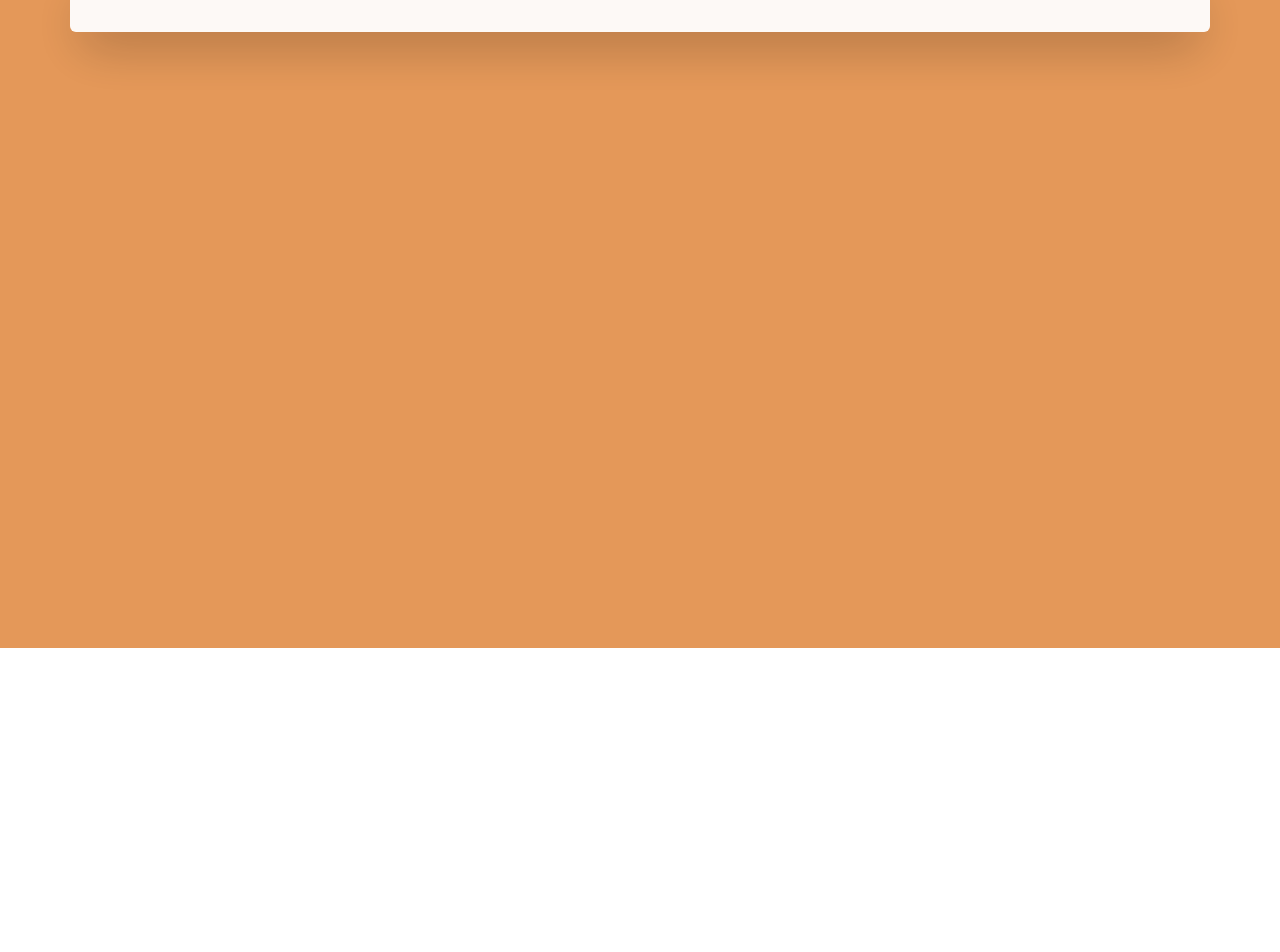
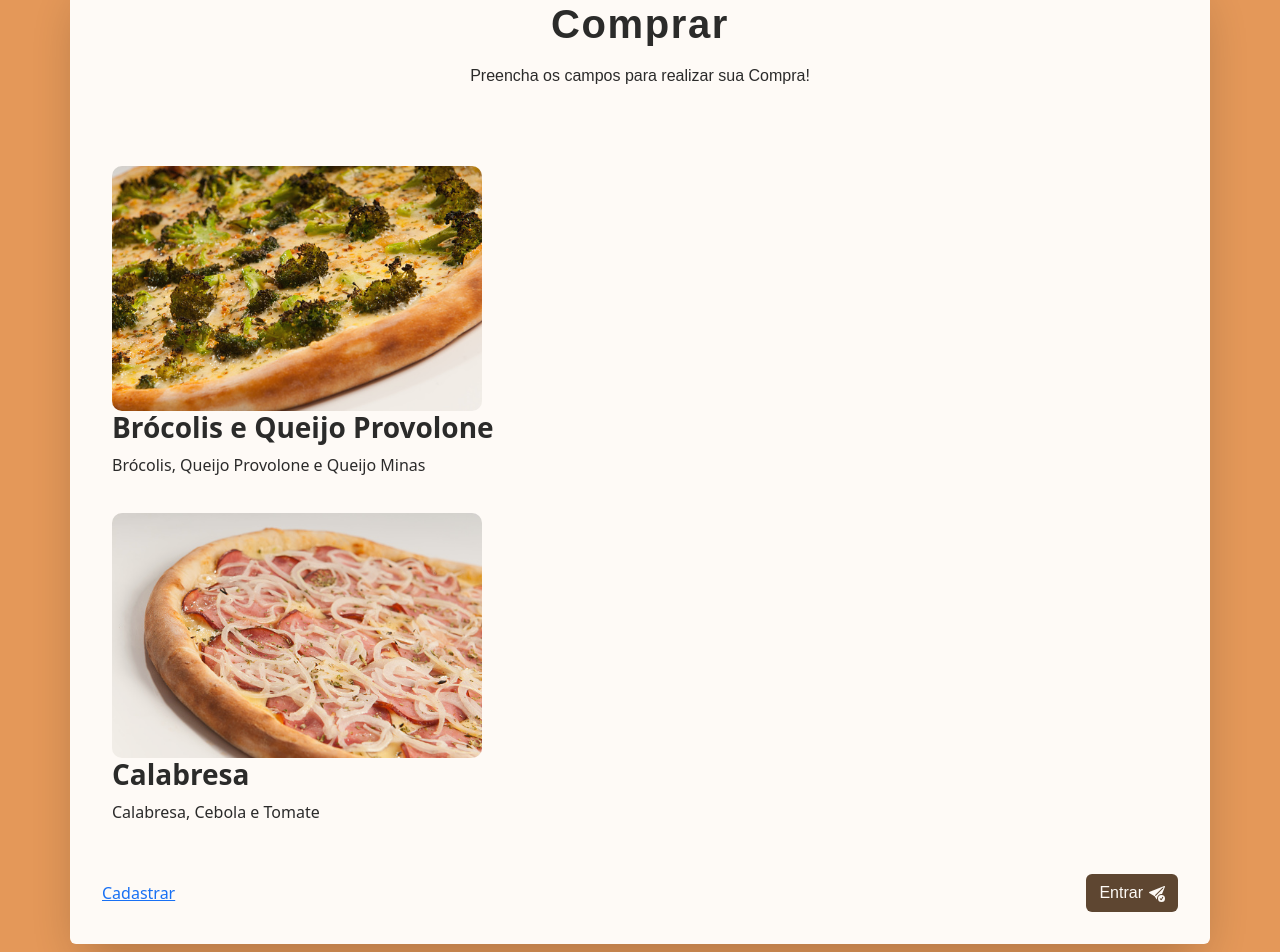
Before and after one commit to diiegobsilva/SegurancaInformacao, a React (Create React App) app in the folder front/: page /comprar in a window 1280 px wide. Shown: the part 160-1112 px from the top of the page. Before the commit the page ends 808 px from the top, so only its background shows below. Built offline with nearby package versions, Linux system fonts and the light colour scheme; a web font is replaced by a local one.

Commit message:
Tela Comprar

```diff
--- a/front/src/App.css
+++ b/front/src/App.css
@@ -165,6 +165,12 @@ input::-webkit-inner-spin-button {
   border-radius: 10px;
 }
 
+.menu-item-image-comprar img {
+  width: 35%;
+  height: auto;
+  border-radius: 10px;
+}
+
 .item-name {
   font-weight: bold;
   align-items: center;
--- a/front/src/App.tsx
+++ b/front/src/App.tsx
@@ -7,6 +7,7 @@ import EditarCliente from "./pages/Editar";
 import Login from "./pages/Login";
 import Home from "./pages/Home";
 import Perfil from "./pages/Perfil";
+import TelaComprar from "./pages/TelaComprar";
 
 function App() {
 
@@ -26,6 +27,7 @@ function App() {
                 <Route path="/perfil" element={<Perfil />} />
                 <Route path="/listagem" element={<ListagemCliente />} />
                 <Route path="editar/:id" element={<EditarCliente />} />
+                <Route path="/comprar" element={<TelaComprar />} />
             </Routes>
           </div>
 
--- a/front/src/controllers/termos.ts
+++ b/front/src/controllers/termos.ts
@@ -6,5 +6,6 @@ function TermoMarketing() {
 
 function TermoCondicoesPrivacidade() {
     Swal.fire('Aceitação dos Termos e Condições e da Política de Privacidade Li e aceito os Termos e Condições de utilização, venda e a Política de Privacidade. Caso a sua encomenda seja para levantamento na loja, o seu Nome e Apelido constarão no ecrã existente no interior do restaurante em conjunto com a indicação do tempo de espera.')
+
   }
 export {TermoMarketing, TermoCondicoesPrivacidade}
--- /dev/null
+++ b/front/src/pages/TelaComprar.tsx
@@ -0,0 +1,93 @@
+import { useEffect } from "react";
+import { useFormik } from "formik";
+import "../App.css";
+import axios from "axios";
+import { avisoConcluido, avisoErro, registrationSchema } from "../controllers";
+import { URI } from "../enumerations/uri";
+import React from "react";
+import { initialValues } from "../types";
+import pizza4 from "../images/pizza4.jpg";
+import pizza5 from "../images/pizza5.jpg";
+import pizza6 from "../images/pizza6.jpg";
+
+
+function TelaComprar() {
+  const formik = useFormik({
+    initialValues,
+    validationSchema: registrationSchema,
+    initialErrors: { nome: "" },
+    onSubmit: async (values) => {
+      JSON.stringify(values, null, 2);
+      await axios.post(URI.CRIAR_CLIENTE, formik.values);
+      onClickLimpar();
+    },
+  });
+
+  function onClickLimpar() {
+    formik.resetForm();
+  }
+
+  function onClickEnviar() {
+    if (!formik.isValid) {
+      avisoErro();
+    } else {
+      formik.submitForm();
+      avisoConcluido();
+    }
+  }
+
+  return (
+    <form>
+      <div className="text-center mb-4">
+        <h1 className="text-dark fw-bolder mb-3 font-padrao-titulo">Comprar</h1>
+        <div className="text-gray-500 fs-6 font-padrao-titulo mb-5" style={{ letterSpacing: 0 }}>Preencha os campos para realizar sua Compra!</div>
+      </div>
+
+      <div className="row">
+        <div>
+          <div className="menu-column">
+            <div className="menu-item-card">
+            </div>
+            <div className="menu-item-card">
+              <div className="menu-item-image-comprar">
+                <img src={pizza5} alt="Calabresa e Brócolis" />
+                <div className="item-details">
+                  <h3 className="item-name">Brócolis e Queijo Provolone</h3>
+                  <div className="quantity-controls">
+                  </div>
+                </div>
+                <p className="item-description">Brócolis, Queijo Provolone e Queijo Minas</p>
+              </div>
+            </div>
+            <div className="menu-item-card">
+              <div className="menu-item-image-comprar">
+                <img src={pizza6} alt="Calabresa" />
+                <div className="item-details">
+                  <h3 className="item-name">Calabresa</h3>
+                  <div className="quantity-controls">
+                  </div>
+                </div>
+                <p className="item-description">Calabresa, Cebola e Tomate</p>
+              </div>
+            </div>
+          </div>
+        </div>
+      </div>
+
+      <div className="d-flex align-items-center justify-content-between mt-4">
+        <a href="/cadastro">Cadastrar</a>
+
+        <button type="button" className="btn btn-form" onClick={onClickEnviar} disabled={formik.isSubmitting}>
+          Entrar
+          <svg xmlns="http://www.w3.org/2000/svg" width="16" height="16" fill="currentColor" className="bi bi-send-check-fill" viewBox="0 0 16 16">
+            <path d="M15.964.686a.5.5 0 0 0-.65-.65L.767 5.855H.766l-.452.18a.5.5 0 0 0-.082.887l.41.26.001.002 4.995 3.178 1.59 2.498C8 14 8 13 8 12.5a4.5 4.5 0 0 1 5.026-4.47L15.964.686Zm-1.833 1.89L6.637 10.07l-.215-.338a.5.5 0 0 0-.154-.154l-.338-.215 7.494-7.494 1.178-.471-.47 1.178Z" />
+            <path d="M16 12.5a3.5 3.5 0 1 1-7 0 3.5 3.5 0 0 1 7 0Zm-1.993-1.679a.5.5 0 0 0-.686.172l-1.17 1.95-.547-.547a.5.5 0 0 0-.708.708l.774.773a.75.75 0 0 0 1.174-.144l1.335-2.226a.5.5 0 0 0-.172-.686Z" />
+          </svg>
+        </button>
+      </div>
+
+    </form>
+  );
+}
+
+export default TelaComprar;
```
